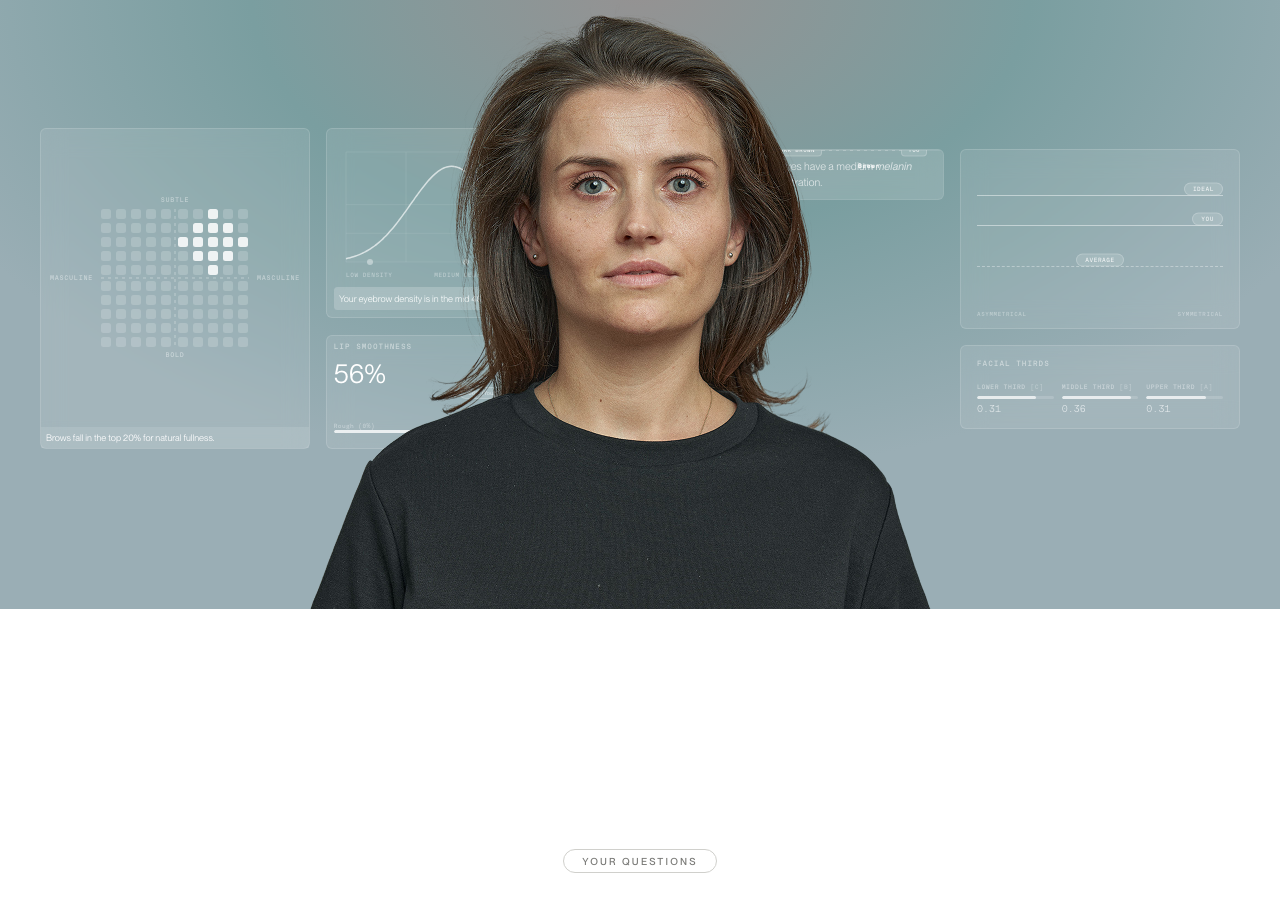
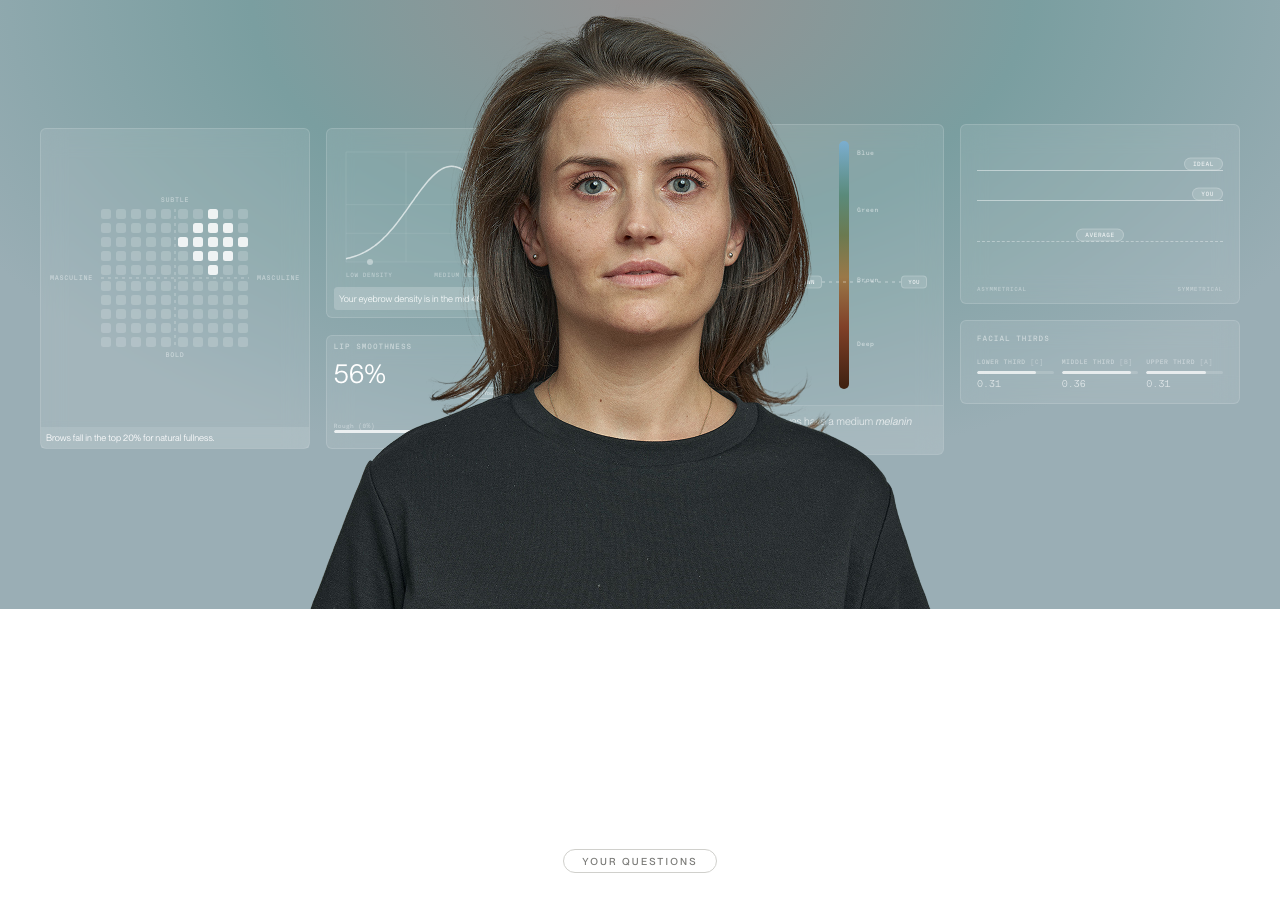
Before and after one commit to ABF00711/Quoves_Frontend-Next.js-, a Next.js app: page / in a window 1280 px wide. Shown: the part 1420-2317 px from the top of the page. Built offline with nearby package versions, Linux system fonts and the light colour scheme.

Commit message:
refactor(FacialAnalysis): modify melanin chart

```diff
--- a/src/components/sections/FacialAnalysis/FacialAnalysis.module.scss
+++ b/src/components/sections/FacialAnalysis/FacialAnalysis.module.scss
@@ -398,7 +398,6 @@
 }
 
 .melaninBody {
-  flex: 1;
   position: relative;
   height: 280px;
   margin: 0 16px;
@@ -425,7 +424,7 @@
 
 .melaninLabel {
   position: absolute;
-  left: calc(50% + 14px);
+  left: calc(100% + 8px);
   transform: translateY(-50%);
   font-family: $font-mono;
   font-size: 0.42rem;
```
